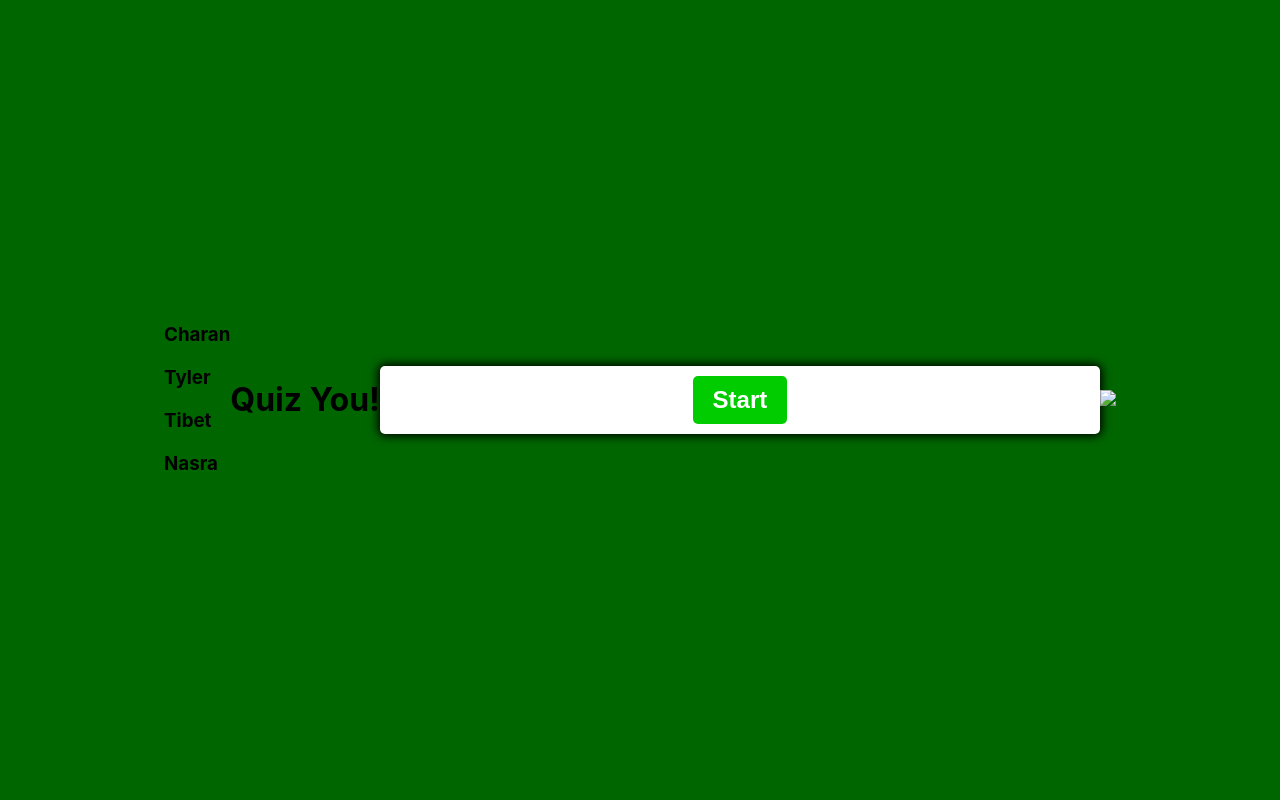
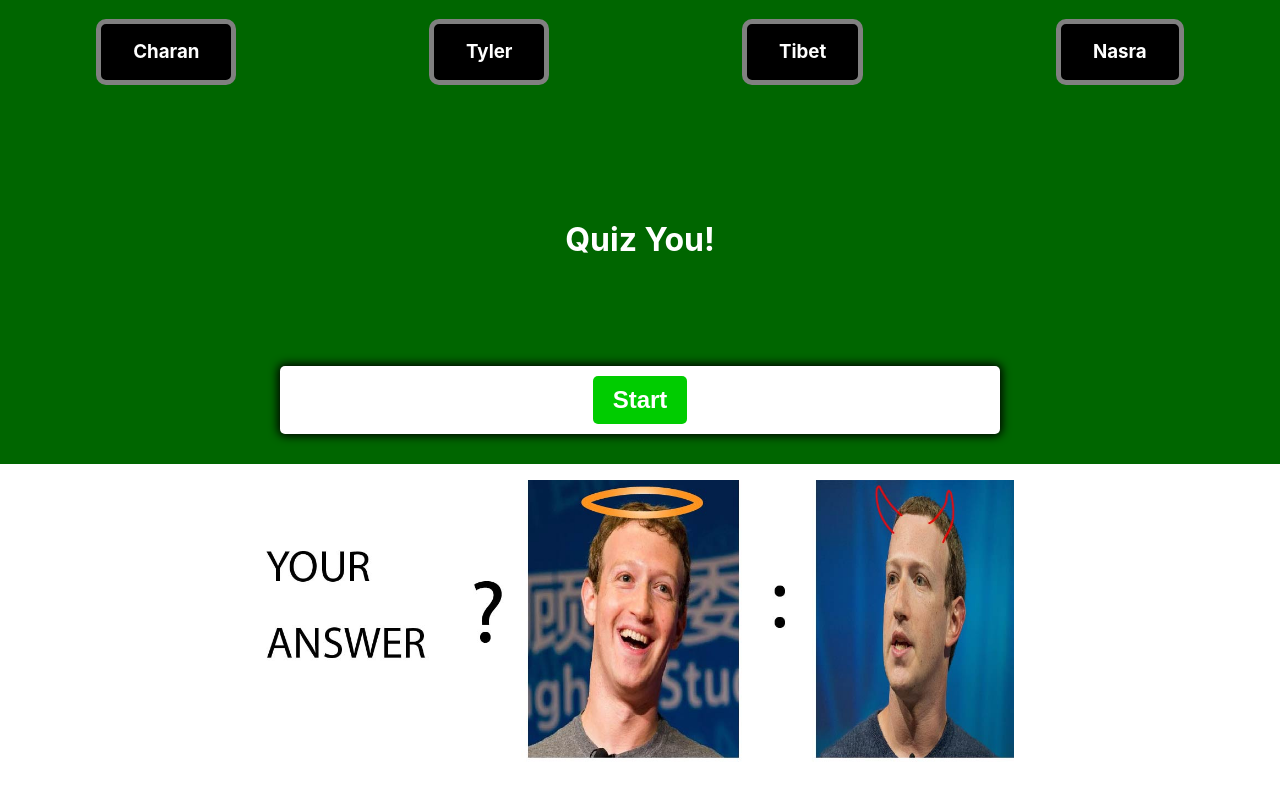
Before and after one commit to CharanSeri/QuizApp, a plain HTML site: page index.html in a window 1280 px wide. Drawn offline with Linux system fonts and the light colour scheme.

Commit message:
image fileUpdated Files

```diff
--- a/style.css
+++ b/style.css
@@ -19,6 +19,66 @@ html {
   --hue-neutral: 120;
   --hue-wrong: 0;
   --hue-correct: 145;
+}
+.header {
+  width: 100vw;
+  position: absolute;
+  top: 0;
+  display: grid;
+  grid-template-columns: repeat(4, auto);
+  justify-content: space-around;
+}
+.footer{
+  position: absolute;
+  bottom: 0;
+  width: 100vw;
+  background-color: #fff;
+  display: flex;
+  justify-content: center;
+}
+img{
+max-height: 20rem;
+margin-top: 1rem;
+}
+.subheader {
+  position: absolute;
+  margin-top: -20rem;
+}
+
+h1 {
+  color: #fff;
+  opacity: 0;
+  animation: headerComeIn 2s .3s forwards;
+}
+
+h3 {
+  color: #fff;
+  background-color: black;
+  border: 5px solid grey;
+  padding: 1rem 2rem;
+  text-align: center;
+  max-width: 15rem;
+  border-radius: 10px;
+}
+
+#charan{
+  transform: translateX(-100%);
+  animation: charanSlide 1s .2s linear forwards;
+}
+
+#nasra{
+  transform: translateX(100%);
+  animation: nasraSlide 1s .2s linear forwards;
+}
+
+
+#taylor{
+  transform: translateY(-100%);
+  animation: taylorSlide 1s .2s linear forwards;
+}
+#tibet{
+  transform: translateY(-100%);
+  animation: taylorSlide 1s .2s linear forwards;
 }
 
 body {
@@ -57,7 +117,7 @@ body .wrong {
   margin: 20px 0;
 }
 
-.btn{
+.btn {
   --hue: var(--hue-neutral);
   border: hsl(var(--hue-neutral), 100%, 30%);
   background-color: hsl(var(--hue-neutral), 100%, 40%);
@@ -65,36 +125,76 @@ body .wrong {
   padding: 15px 10px;
   color: white;
   outline: none;
-    transition:
-    transform 0.2s ease-in;
+  transition: transform 0.2s ease-in;
 }
 
-.btn:hover{
+.btn:hover {
   border-color: black;
   transform: translateY(-10%);
 }
 
-.btn-correct{
-    --hue : var(--hue-correct);
+.btn-correct {
+  --hue: var(--hue-correct);
   color: black;
 }
 
-.btn-wrong{
-    --hue : var(--hue-wrong);
+.btn-wrong {
+  --hue: var(--hue-wrong);
 }
 
-.start-btn, .next-btn{
+.start-btn,
+.next-btn {
   font-size: 1.5rem;
   font-weight: bold;
   padding: 10px 20px;
 }
 
-.controls{
+.controls {
   display: flex;
   justify-content: center;
   align-items: center;
 }
 
-.hide{
+.hide {
   display: none;
 }
+
+@keyframes headerComeIn {
+  0% {
+    opacity: 0;
+  }
+  50% {
+    opacity: 0.5;
+  }
+  100% {
+    opacity: 1;
+  }
+}
+
+@keyframes charanSlide{
+  form{
+transform: translateX(-100%);
+  }
+  to{
+transform: translateX(0%);
+  }
+}
+
+@keyframes nasraSlide{
+  form{
+transform: translateX(100%);
+  }
+  to{
+transform: translateX(0%);
+  }
+}
+
+
+@keyframes taylorSlide {
+  form{
+    transform: translateY(-100%);
+      }
+      to{
+    transform: translateY(0%);
+      }
+}
```
Also changed, not shown: images/mark.jpg (added), index.html (line endings or trailing spaces). Lines whose indentation alone changed are shown as unchanged.
